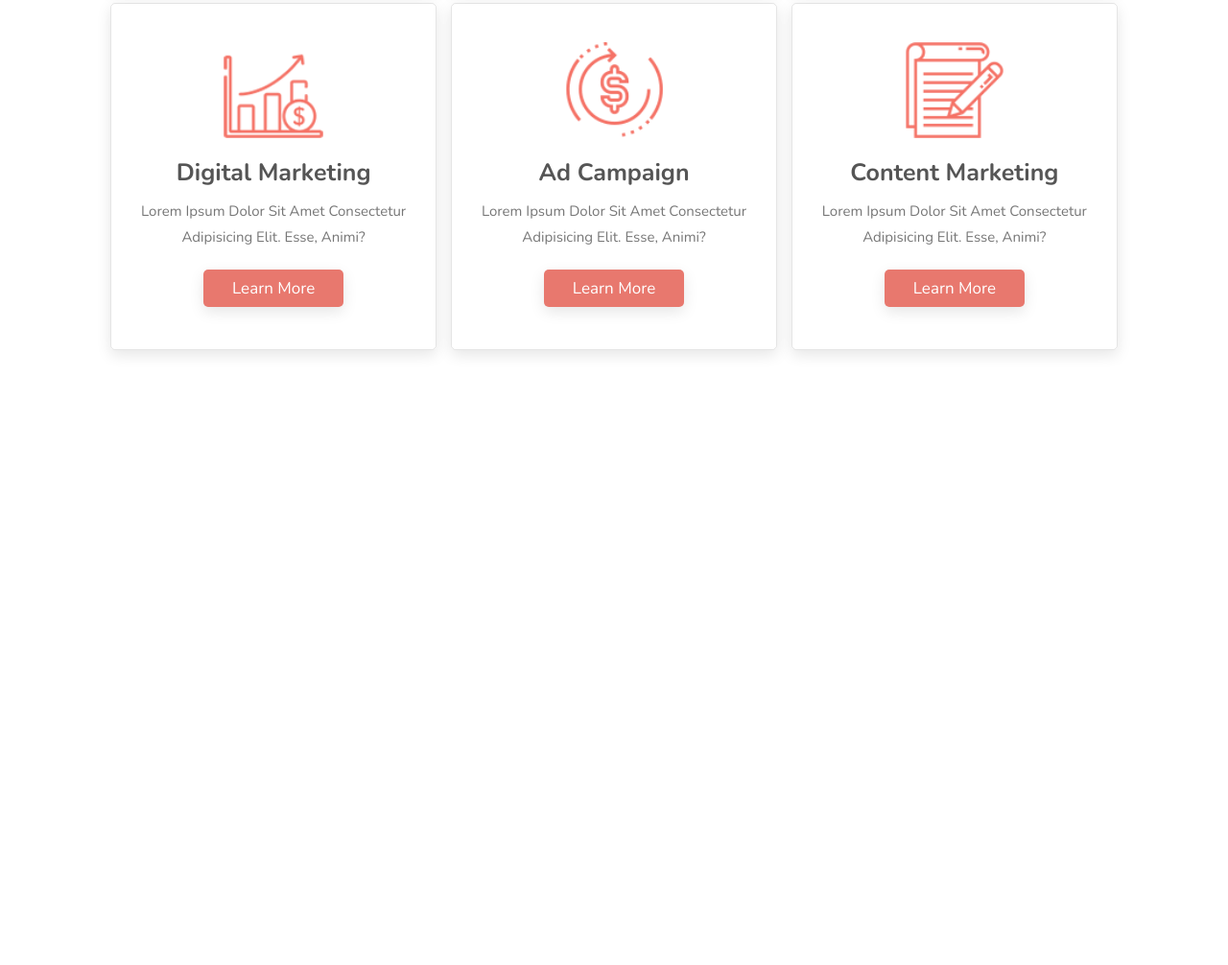
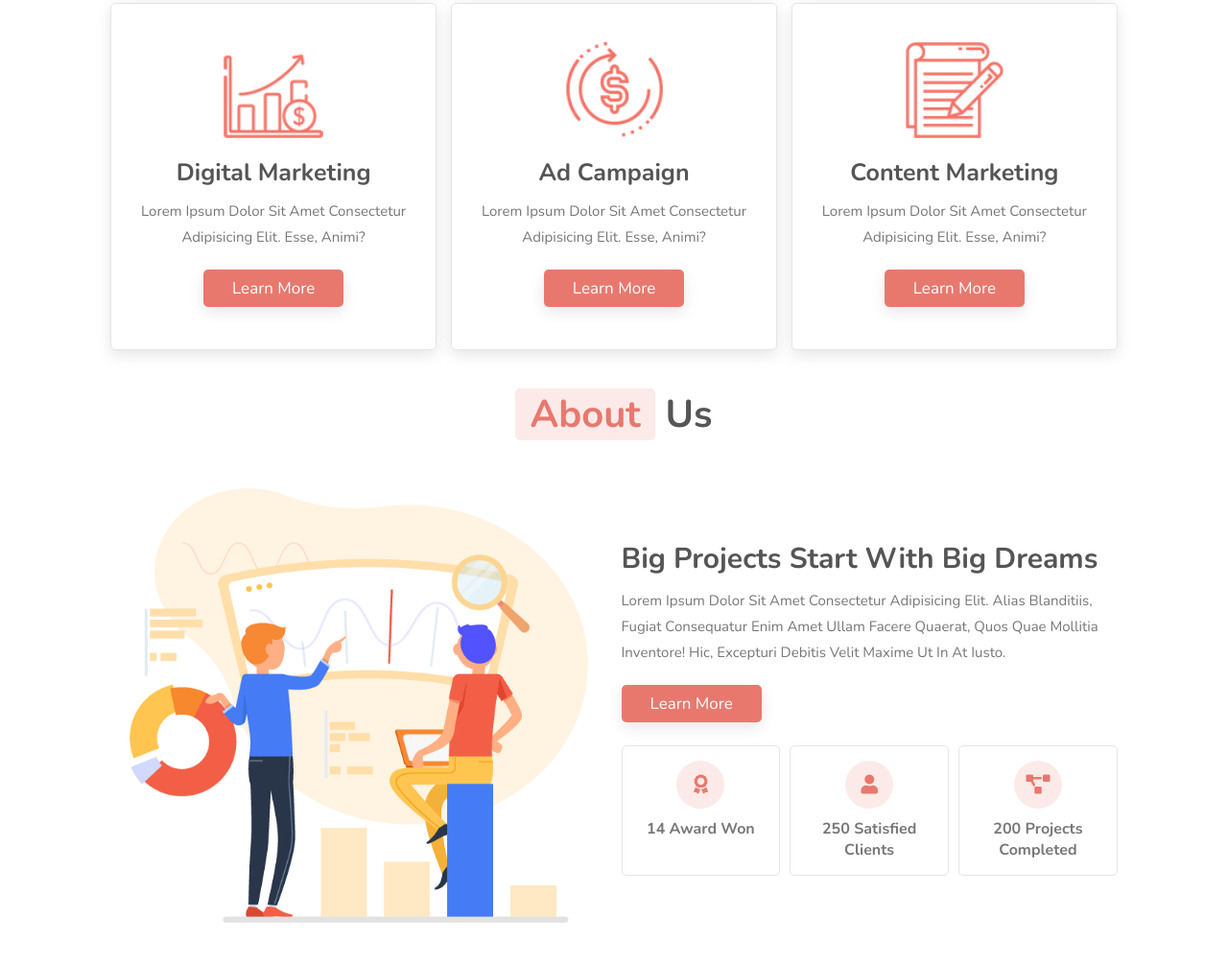
Before and after one commit to alzeqri1997/marketo-website, a website: page index.html in a window 1280 px wide. Shown: the part 1119-2125 px from the top of the page at 96% size. Before the commit the page ends 1504 px from the top, so only its background shows below. Drawn offline with nearby package versions, Linux system fonts and the light colour scheme.

Commit message:
About section completed

```diff
--- a/index.html
+++ b/index.html
@@ -9,6 +9,11 @@
       rel="shortcut icon"
       href="./src/images/favicon.ico"
       type="image/x-icon"
+    />
+    <!-- font awesome cdn link  -->
+    <link
+      rel="stylesheet"
+      href="https://cdnjs.cloudflare.com/ajax/libs/font-awesome/5.15.4/css/all.min.css"
     />
     <!-- stylesheet -->
     <link rel="stylesheet" href="dist/css/style.css" />
@@ -118,5 +123,46 @@
         </div>
       </div>
     </section>
+
+    <!-- About Section -->
+
+    <section class="about" id="about">
+      <h1 class="heading"><span>about</span> us</h1>
+
+      <div class="row">
+        <div class="about__image">
+          <img src="./src/images/about-img.png" alt="About us" />
+        </div>
+
+        <div class="about__content">
+          <h3 class="about__content--title">
+            big projects start with big dreams
+          </h3>
+          <p>
+            Lorem ipsum dolor sit amet consectetur adipisicing elit. Alias
+            blanditiis, fugiat consequatur enim amet ullam facere quaerat, quos
+            quae mollitia inventore! Hic, excepturi debitis velit maxime ut in
+            at iusto.
+          </p>
+          <a href="#" class="btn">learn more</a>
+          <div class="about__content--icons-container">
+            <div class="icons">
+              <i class="fas fa-award"></i>
+              <h3>14 award won</h3>
+            </div>
+
+            <div class="icons">
+              <i class="fas fa-user"></i>
+              <h3>250 satisfied clients</h3>
+            </div>
+
+            <div class="icons">
+              <i class="fas fa-project-diagram"></i>
+              <h3>200 projects completed</h3>
+            </div>
+          </div>
+        </div>
+      </div>
+    </section>
   </body>
 </html>
--- /dev/null
+++ b/src/Scss/_about.scss
@@ -0,0 +1,57 @@
+.about{
+    &__image{
+        flex: 1 1 45rem;
+        padding: 2rem;
+
+        img{
+            width: 100%;
+        }
+    }
+
+    &__content{
+        flex: 1 1 45rem;
+
+        &--title{
+            font-size: 3rem;
+            color: var(--black);
+        }
+
+        p{
+            font-size: 1.5rem;
+            color: var(--light-color);
+            line-height: 1.8;
+            padding: 1rem 0;
+        }
+
+        &--icons-container{
+            display: flex;
+            flex-wrap: wrap;
+            gap: 1rem;
+            padding-top: 2rem;
+
+            .icons{
+                flex: 1 1 15rem;
+                border-radius: .5rem;
+                border: var(--border);
+                padding: 1.5rem;
+                text-align: center;
+
+                i{
+                    border-radius: 50%;
+                    background: var(--bg);
+                    color: var(--main-color);
+                    height: 5rem;
+                    width: 5rem;
+                    line-height: 5rem;
+                    font-size: 2rem;
+                }
+
+                h3{
+                    color: var(--light-color);
+                    font-size: 1.6rem;
+                    padding-top: 1rem;
+                }
+            }
+        }
+    }
+}
--- a/src/Scss/style.scss
+++ b/src/Scss/style.scss
@@ -4,3 +4,4 @@
 @use 'header';
 @use 'home';
 @use 'services';
+@use 'about';
```
Also changed, not shown: dist/css/style.css, 1 other file.
